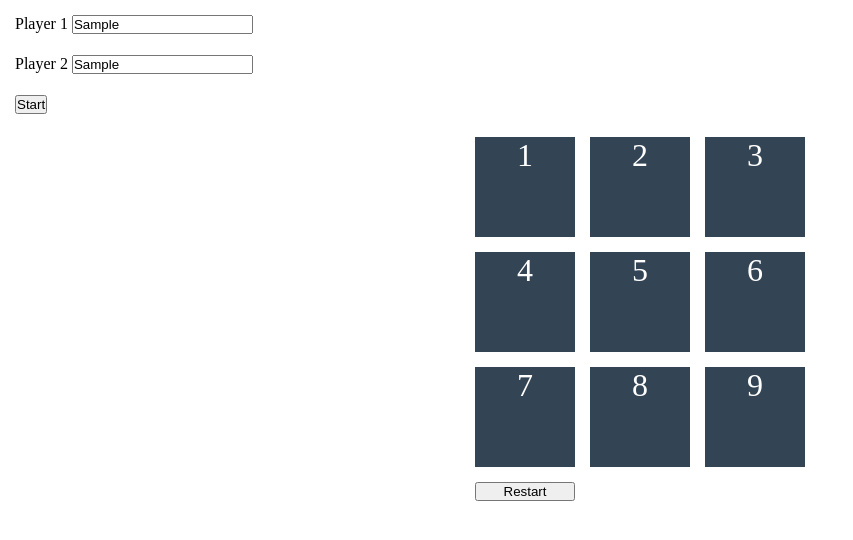
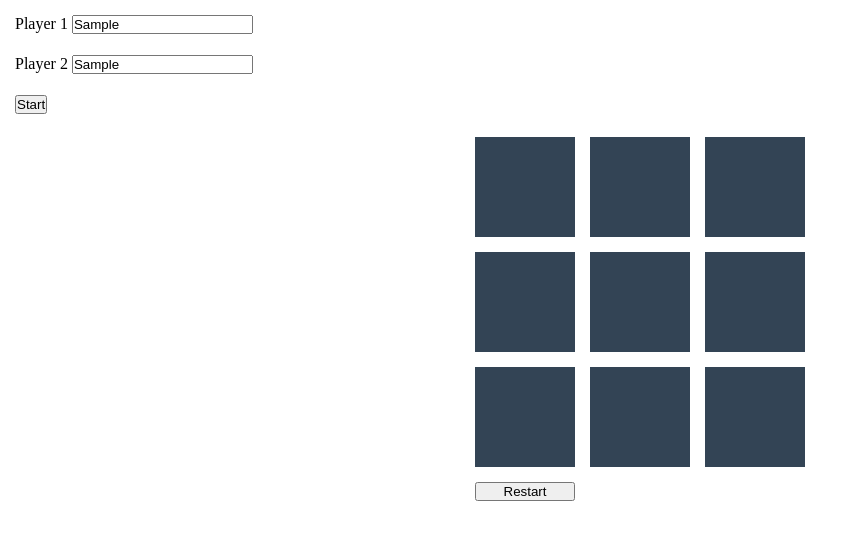
Before and after one commit to AlfredoElizarraras/Tic-Tac-Toe-js, a plain HTML site: page index.html in a window 1280 px wide. Both pictures are taken after typing "Sample", "Sample" into the empty fields and a click on the button "Start". Shown: the part 40-580 px from the top of the page, without its empty margins (0-853 px from the left). Drawn offline with Linux system fonts and the light colour scheme.

Commit message:
Take out numbers from the board.

```diff
--- a/board.js
+++ b/board.js
@@ -20,11 +20,9 @@ const boardModule = (() => {
   };
 
   const resetGame = () => {
-    let count = 1;
     gameBoard = [1, 2, 3, 4, 5, 6, 7, 8, 9];
     document.querySelectorAll('.block').forEach((item) => {
-      item.innerHTML = count;
-      count += 1;
+      item.innerHTML = '';
     });
   };
 
--- a/index.html
+++ b/index.html
@@ -26,15 +26,15 @@
     </form>
 
     <div class="board hide" id="board">
-      <div id="1" class="block">1</div>
-      <div id="2" class="block">2</div>
-      <div id="3" class="block">3</div>
-      <div id="4" class="block">4</div>
-      <div id="5" class="block">5</div>
-      <div id="6" class="block">6</div>
-      <div id="7" class="block">7</div>
-      <div id="8" class="block">8</div>
-      <div id="9" class="block">9</div>
+      <div id="1" class="block"></div>
+      <div id="2" class="block"></div>
+      <div id="3" class="block"></div>
+      <div id="4" class="block"></div>
+      <div id="5" class="block"></div>
+      <div id="6" class="block"></div>
+      <div id="7" class="block"></div>
+      <div id="8" class="block"></div>
+      <div id="9" class="block"></div>
 
       <button id="restart" type="submit" value="Submit">Restart</button>
     </div>
```
